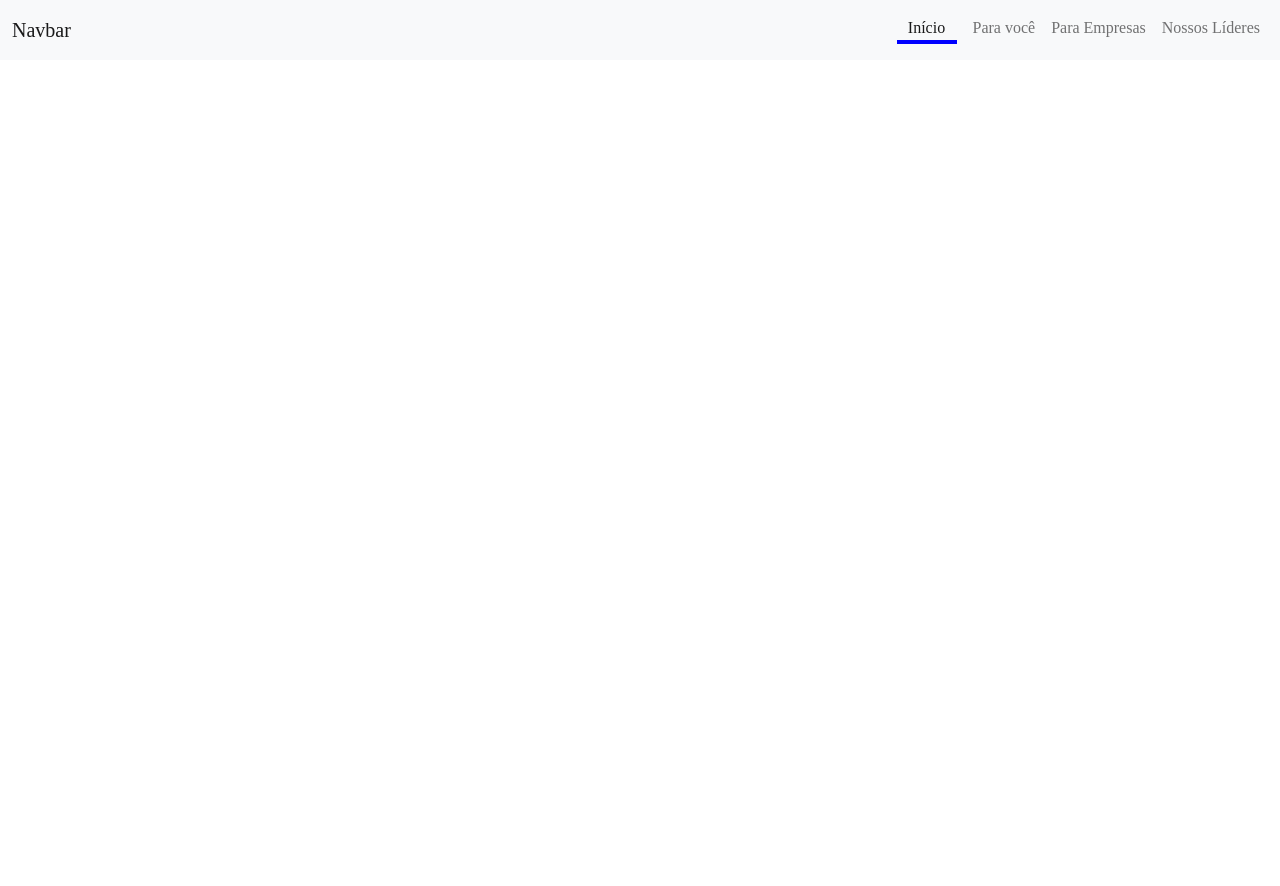
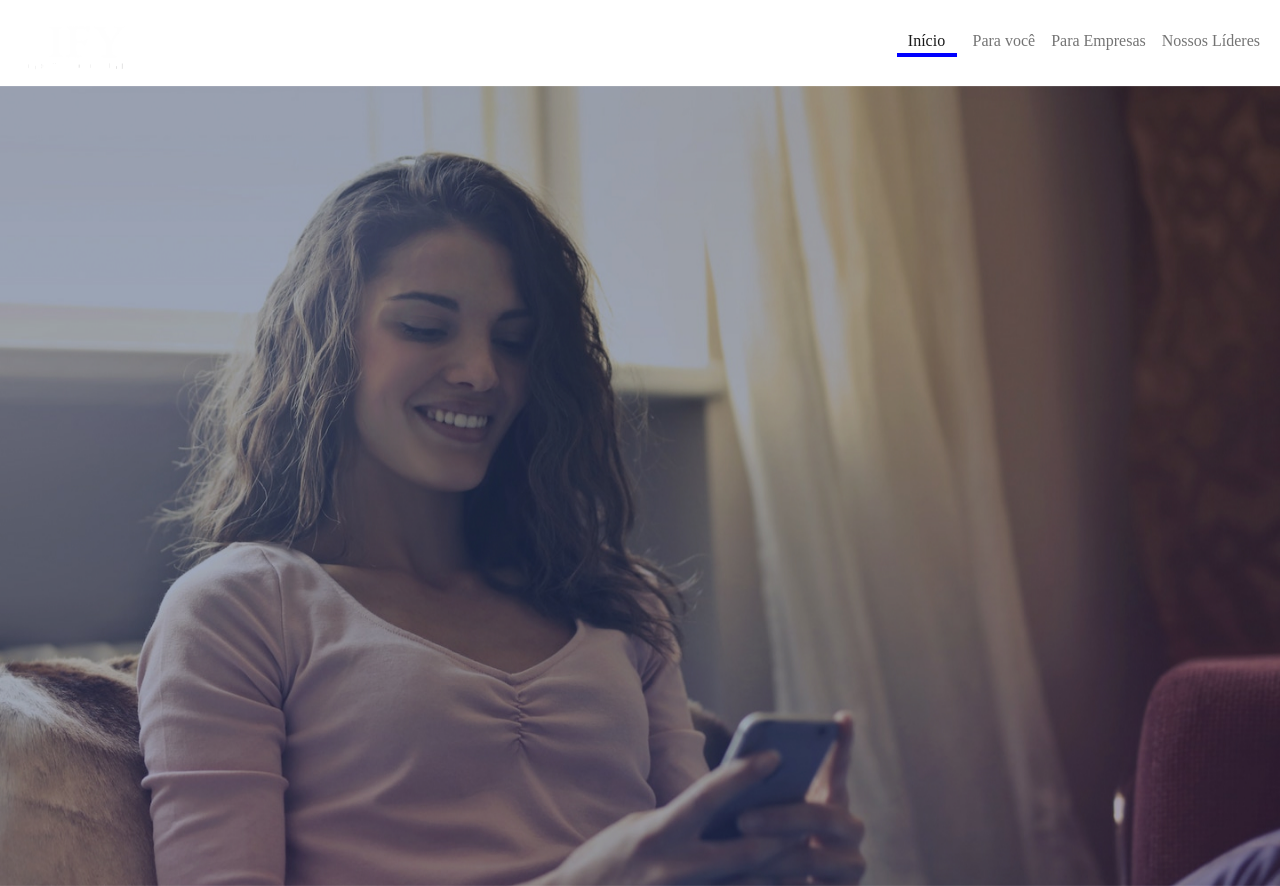
Before and after one commit to IsraelCueio/Ify, a plain HTML site: page index.html in a window 1280 px wide. Before the commit the page ends 800 px from the top, so only its background shows below. Drawn offline with nearby package versions, Linux system fonts and the light colour scheme; a web font is replaced by a local one.

Commit message:
banner in work

```diff
--- a/index.html
+++ b/index.html
@@ -8,9 +8,11 @@
     <link href="stylesheet/style.css" rel="stylesheet">
   </head>
   <body>
-    <nav class="navbar navbar-expand-lg bg-light">
+    <nav class="navbar sticky-top navbar-expand-lg float">
       <div class="container-fluid">
-        <a class="navbar-brand" href="#">Navbar</a>
+        <a class="navbar-brand" href="#">
+          <img src="images/ify logo white 1.png" alt="Ify" width="184" height="59.5">
+        </a>
         <button class="navbar-toggler" type="button" data-bs-toggle="collapse" data-bs-target="#navbarNavAltMarkup" aria-controls="navbarNavAltMarkup" aria-expanded="false" aria-label="Toggle navigation">
           <span class="navbar-toggler-icon"></span>
         </button>
@@ -28,6 +30,14 @@
       </div>
     </nav>
 
+    <div id="carouselExampleSlidesOnly" class="carousel slide" data-ride="carousel">
+      <div class="carousel-inner">
+        <div class="carousel-item active">
+          <img class="d-block w-100" src="images/banner.jpg" alt="First slide">
+        </div>
+      </div>
+    </div>
+
 
     <script src="https://cdn.jsdelivr.net/npm/bootstrap@5.2.1/dist/js/bootstrap.bundle.min.js" integrity="sha384-u1OknCvxWvY5kfmNBILK2hRnQC3Pr17a+RTT6rIHI7NnikvbZlHgTPOOmMi466C8" crossorigin="anonymous"></script>
     <script src="https://cdn.jsdelivr.net/npm/@popperjs/core@2.11.6/dist/umd/popper.min.js" integrity="sha384-oBqDVmMz9ATKxIep9tiCxS/Z9fNfEXiDAYTujMAeBAsjFuCZSmKbSSUnQlmh/jp3" crossorigin="anonymous"></script>
```
Also changed, not shown: images/banner.jpg (added), images/ify logo white 1.png (added).
